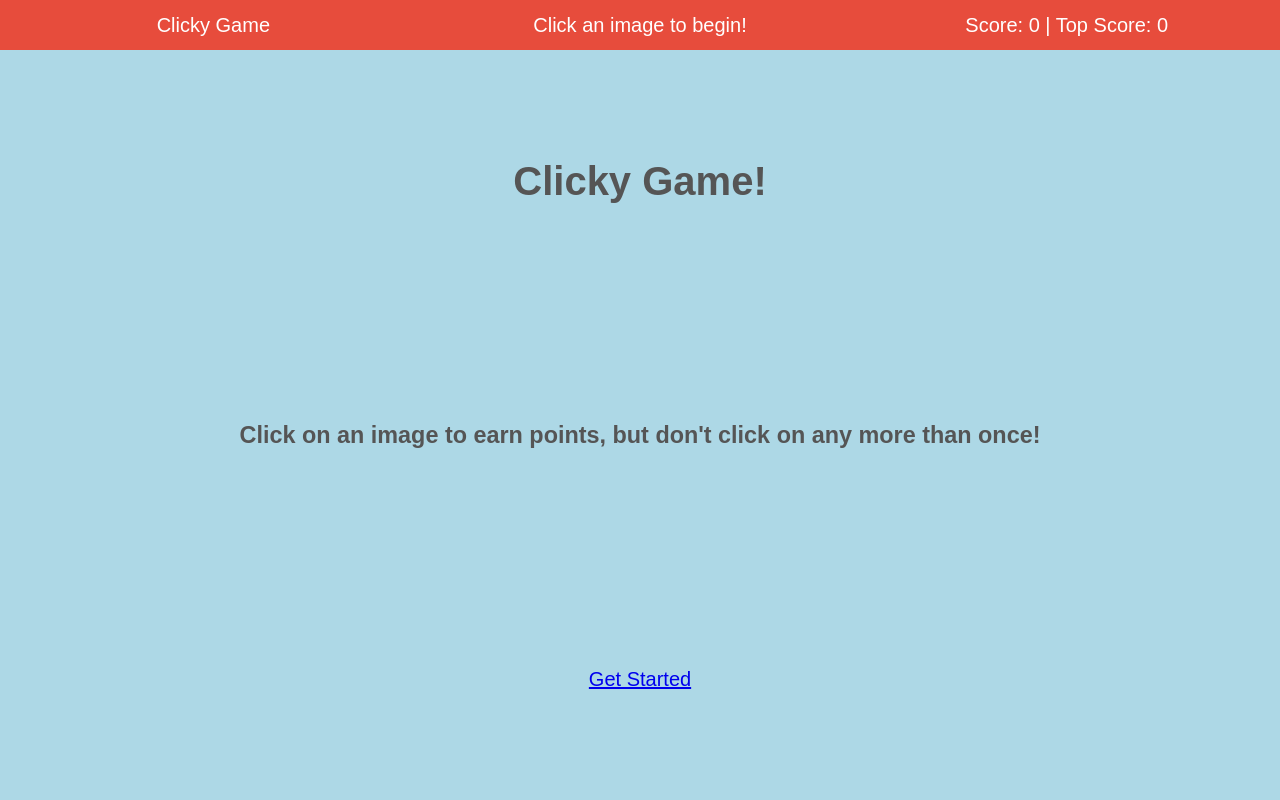
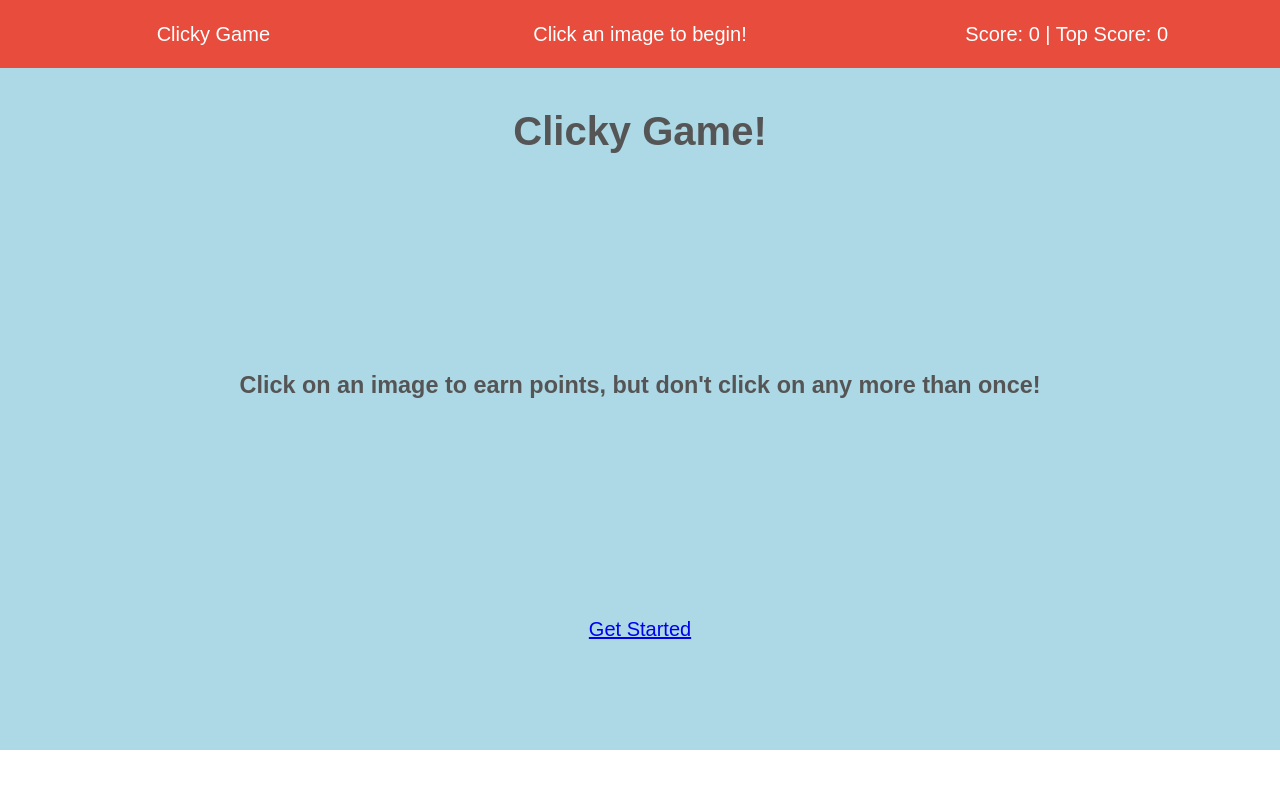
Before and after one commit to romansenin/clicky-game, a React (Create React App) app: page / in a window 1280 px wide. Shown: the top 800 px of the page. Built offline with nearby package versions, Linux system fonts and the light colour scheme; the HTML template or start-up script is replaced by a standard one.

Commit message:
increased height of header

```diff
--- a/src/components/Header/header.css
+++ b/src/components/Header/header.css
@@ -1,8 +1,10 @@
 .header-container {
   display: flex;
   background-color: #e74c3c;
-  height: 50px;
+  height: 68px;
   align-items: center;
+  position: fixed;
+  width: 100%;
 }
 
 .header-container p {
```
